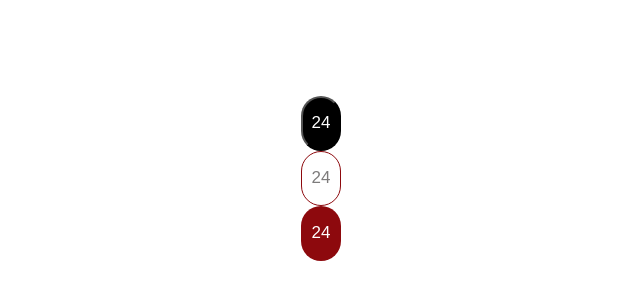
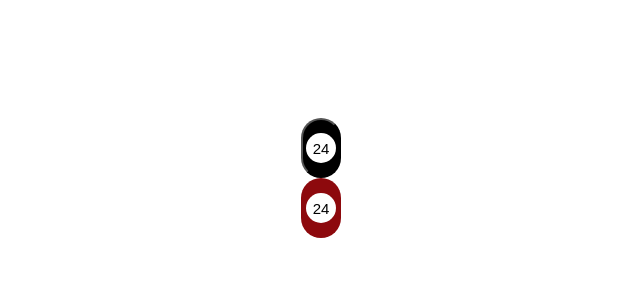
Before and after one commit to UniverseArc/Movie-Sharing, a React (Vite) app: page / in a window 1280 px wide. Shown: the part 222-522 px from the top of the page, without its empty margins (319-959 px from the left). Built offline with nearby package versions, Linux system fonts and the light colour scheme.

Commit message:
feature: DatePicker-Selected-Completed

```diff
--- a/src/App.tsx
+++ b/src/App.tsx
@@ -6,9 +6,8 @@ function App() {
 
   return (
     <div>
-        <DatePicker variant={DatePickerVariant.primary} date={24}/>
-        <DatePicker variant={DatePickerVariant.outlinedRed} date={24}/>
-        <DatePicker variant={DatePickerVariant.fullfiledRed} date={24}/>
+        <DatePicker variant={DatePickerVariant.primaryPicked} date={24}/>
+        <DatePicker variant={DatePickerVariant.redPicked} date={24}/>
     </div>
   )
 }
--- a/src/components/DatePicker/DatePickerVariants/DatePicker.module.css
+++ b/src/components/DatePicker/DatePickerVariants/DatePicker.module.css
@@ -1,22 +1,57 @@
 .timeBarButton{
     width: 40px;
-    height: 55px;
+    height: 60px;
     border-radius: 20px;
     font-size: 17px;
     color: white;
+    position: relative;
 }
 
 .red {
     background-color: #8D090D;
     border: #8D090D;
-}
+    justify-content: center;
+    align-items: center;
+    display: flex; /* Добавляем flex-контейнер для центрирования содержимого */
+  }
+
+  .red::before {
+    content: attr(data-date);
+    color: black;
+    font-size: 15px;
+    background-color: white;
+    border-radius: 50%; /* Делаем круглым */
+    width: 30px; /* Задаем размеры */
+    height: 30px;
+    display: flex; /* Добавляем flex-контейнер для центрирования содержимого */
+    justify-content: center; /* Центрируем содержимое по горизонтали */
+    align-items: center; /* Центрируем содержимое по вертикали */
+    position: absolute; /* Позиционируем абсолютно */
+    top: 50%; /* Размещаем на середине вертикально */
+    left: 50%; /* Размещаем на середине горизонтально */
+    transform: translate(-50%, -50%); /* Центрируем относительно центра */
+  }
 
 .gray {
     background-color: black;
+    justify-content: center;
+    align-items: center;
+    display: flex; /* Добавляем flex-контейнер для центрирования содержимого */
 }
 
-.redOutlined {
+.gray::before {
+    content: attr(data-date);
+    color: black;
+    font-size: 15px;
     background-color: white;
-    color: #7d7b7b;
-    border: 1px solid #8D090D;
-}
+    border-radius: 50%;
+    width: 30px;
+    height: 30px;
+    display: flex;
+    justify-content: center;
+    align-items: center;
+    position: absolute;
+    top: 50%;
+    left: 50%;
+    transform: translate(-50%, -50%);
+  }
--- a/src/components/DatePicker/DatePickerVariants/DatePicker.tsx
+++ b/src/components/DatePicker/DatePickerVariants/DatePicker.tsx
@@ -10,11 +10,10 @@ const DatePicker: FC<ITimeBarProps> = ({ variant, date }) => {
         <button className={
             clsx(
                 s.timeBarButton,
-                variant === DatePickerVariant.primary ? s.gray : "",
-                variant === DatePickerVariant.fullfiledRed ? s.red : "",
-                variant === DatePickerVariant.outlinedRed ? s.redOutlined : ""
+                variant === DatePickerVariant.primaryPicked ? s.gray : "",
+                variant === DatePickerVariant.redPicked ? s.red : "",
             )
-        }>{date}</button>
+        } data-date={date}></button>
     )
 }
 
--- a/src/components/DatePicker/DatePickerVariants/types/DatePicker.types.ts
+++ b/src/components/DatePicker/DatePickerVariants/types/DatePicker.types.ts
@@ -1,7 +1,6 @@
 export enum DatePickerVariant {
-    primary = "primary",
-    outlinedRed = "outlinedRed",
-    fullfiledRed = "fullfiledRed"
+    primaryPicked = "primaryPicked",
+    redPicked = "redPicked",
 }
 
 
```
